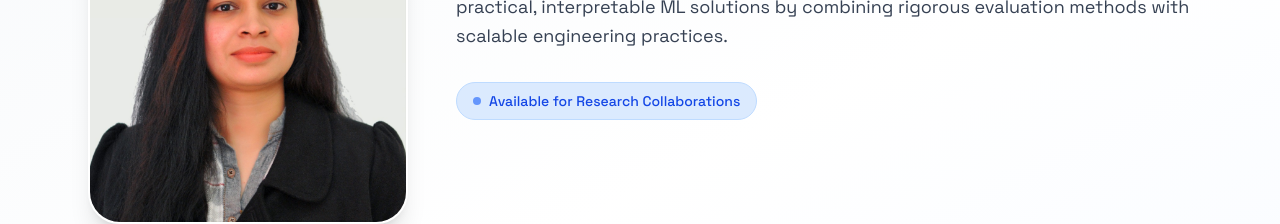
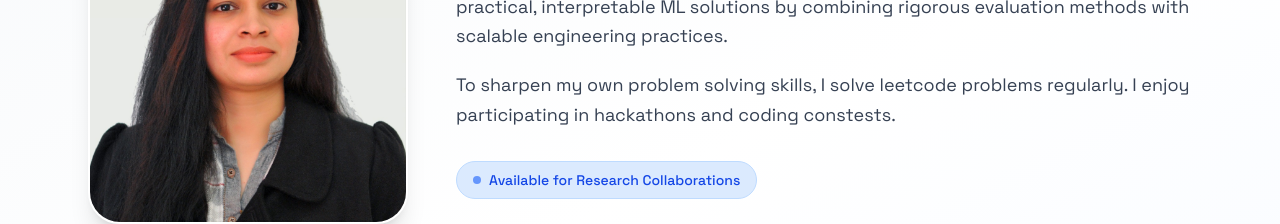
Before and after one commit to MahaZainab/MahaZainab.github.io, a React (Vite) app: page / in a window 1280 px wide. Shown: the part 449-673 px from the top of the page. Built offline with nearby package versions, Linux system fonts and the light colour scheme.

Commit message:
Auto commit on save

```diff
--- a/src/data/content.ts
+++ b/src/data/content.ts
@@ -26,7 +26,7 @@ export const about: About = {
   instituteName: "Auburn University",
   email: "maz0032@auburn.edu",
   p1: "PhD researcher focusing on multi-agent reasoning, mutual theory of mind, and secure code understanding, and LLM evaluation. I have experience building end-to-end data pipelines, RAG systems, and multi-agent reasoning frameworks. I enjoy designing practical, interpretable ML solutions by combining rigorous evaluation methods with scalable engineering practices.",
-  p2: "",
+  p2: "To sharpen my own problem solving skills, I solve leetcode problems regularly. I enjoy participating in hackathons and coding constests.",
   p3: "",
   // For footer
   location: "United States Of America",
```
